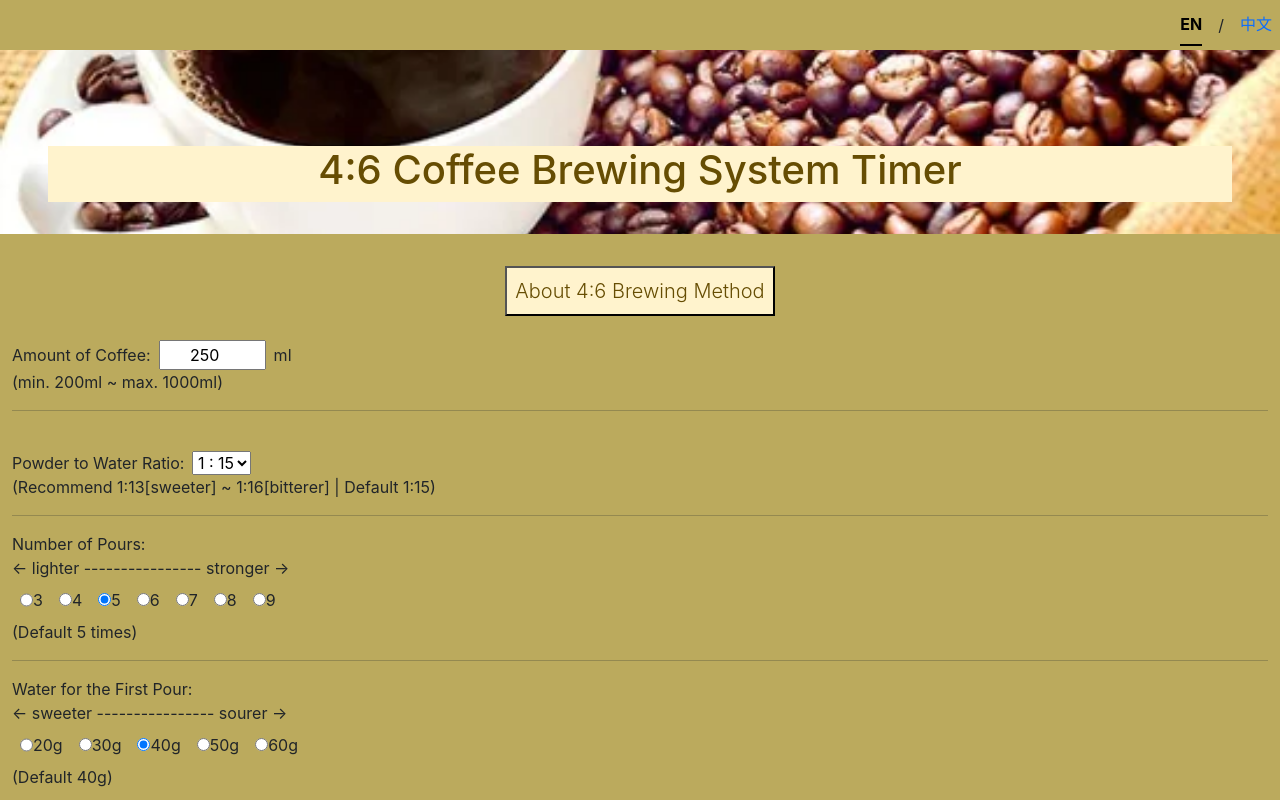
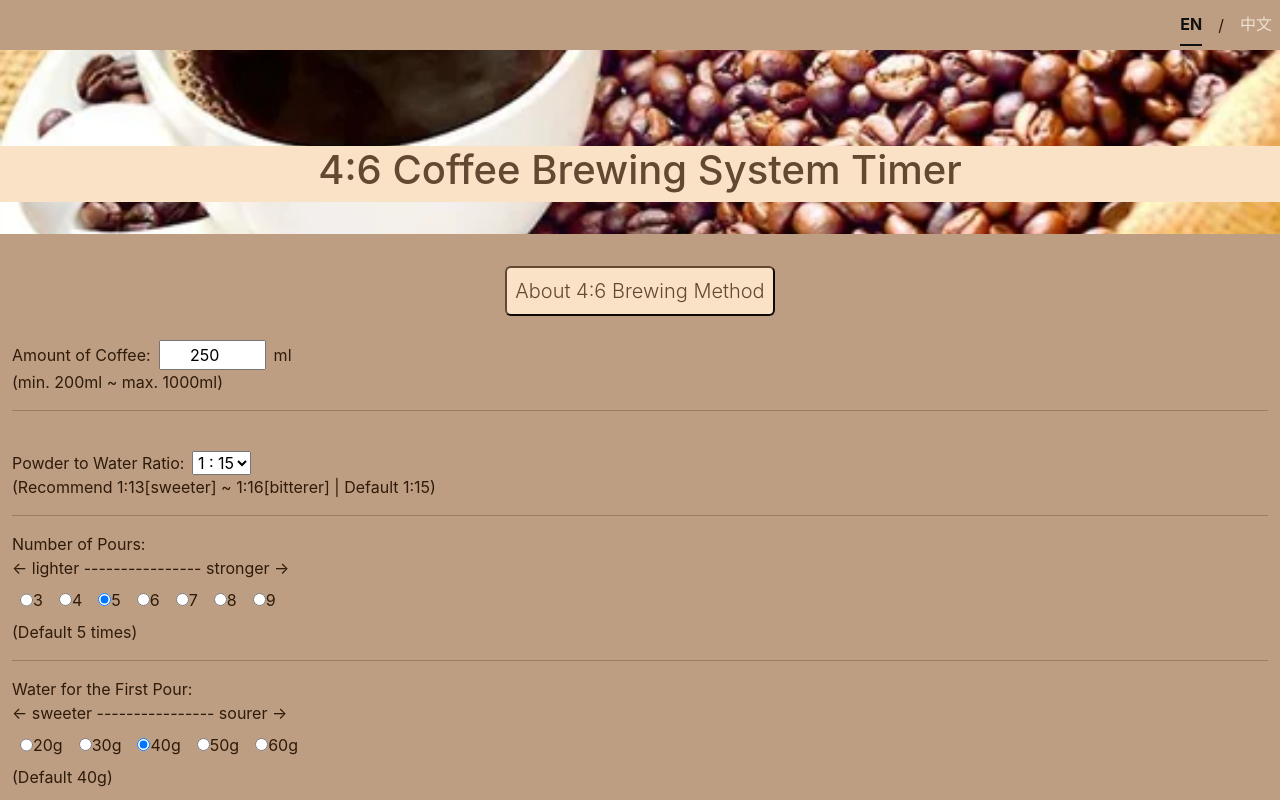
Before and after one commit to Tony-Tyrant/coffee_timer, a React (Create React App) app: page /en in a window 1280 px wide. Shown: the top 800 px of the page. Built offline with nearby package versions, Linux system fonts and the light colour scheme.

Commit message:
Updated appearance

```diff
--- a/src/App.css
+++ b/src/App.css
@@ -1,6 +1,6 @@
 html, body, #root{
   height: 100%;
-  background-color:rgb(187, 170, 93);
+  background-color: #be9e82;
 }
 
 #banner {
--- a/src/components/Header.js
+++ b/src/components/Header.js
@@ -50,7 +50,7 @@ export default function Header() {
         <div>
             <div className="pt-5 pb-3 mb-4 mx-0" id="banner">
                 <h1
-                    className="mx-5 mt-5 mb-3 pb-2 bg-warning-subtle text-warning-emphasis text-center"
+                    className="mt-5 mb-3 pb-2 bg-warning-subtle text-warning-emphasis text-center"
                     >
                     {text.title[lang]}
                 </h1>
@@ -58,7 +58,7 @@ export default function Header() {
 
             <div className="d-flex align-items-center flex-column">
                 <button
-                    className="mx-3 my-2 p-2 border-2 toggler bg-warning-subtle text-warning-emphasis lead text-center"
+                    className="mx-3 my-2 p-2 rounded border-2 border-secondary toggler bg-warning-subtle text-warning-emphasis lead text-center"
                     type="button"
                     data-bs-toggle="collapse"
                     data-bs-target="#About"
```
Also changed, not shown: public/bootstrap.css.
